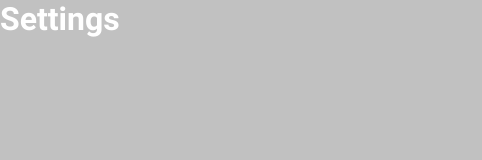
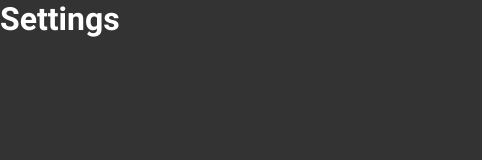
Before and after one commit to theo0165/floating-ruler, an Electron app: page src/app/settings/settings.html in a window 482 px wide. Drawn offline with Linux system fonts and the light colour scheme.

Commit message:
Changed rgba to rgb in settings.css

```diff
--- a/src/app/settings/settings.css
+++ b/src/app/settings/settings.css
@@ -6,6 +6,6 @@
 
 body{
     font-family: var(--font);
-    background-color: rgba(var(--background-color), var(--opacity));
+    background-color: rgb(var(--background-color));
     color: white;
 }
```
